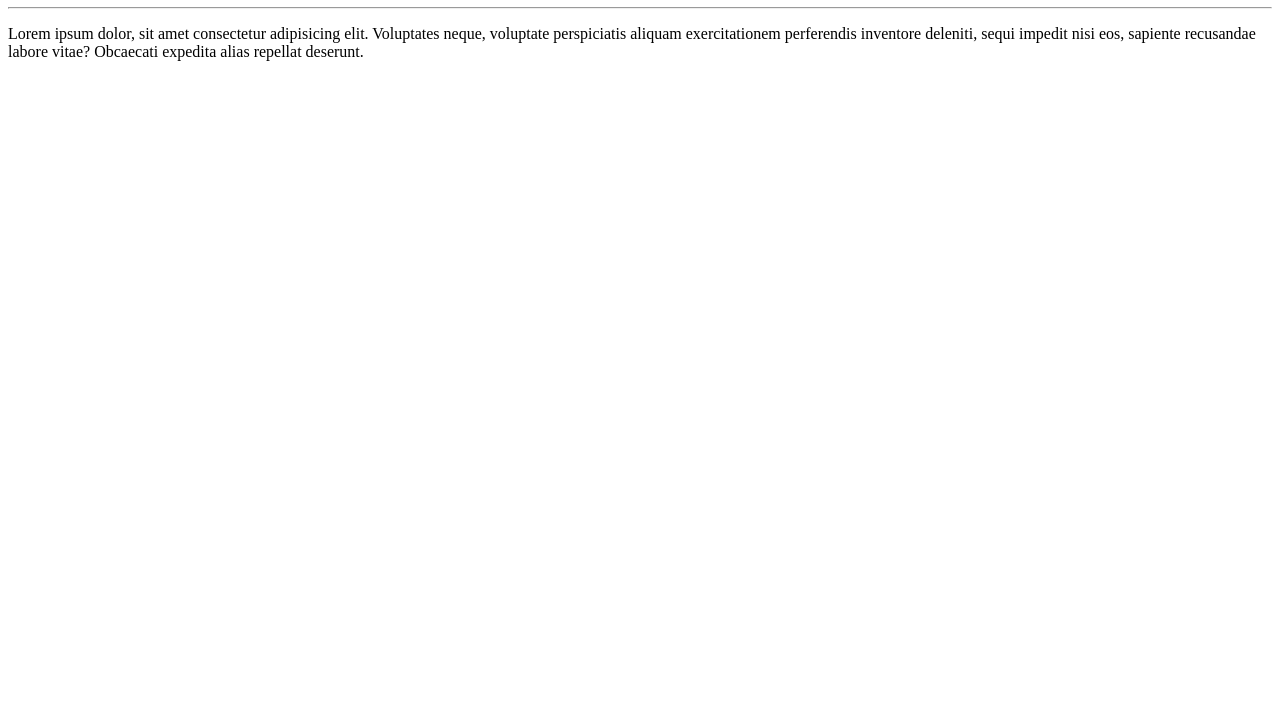
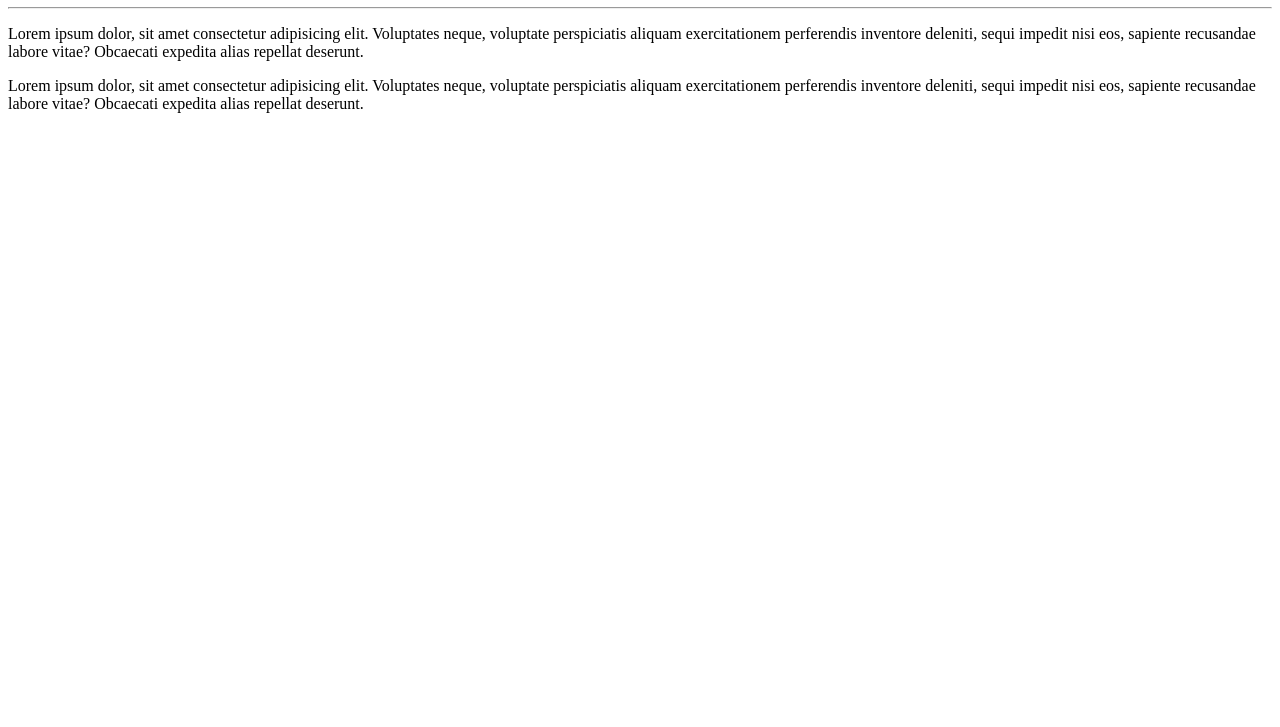
Before and after one commit to sudojordan/Ola-Mundo, a plain HTML site: page Pagina_teste/index.html in a window 1280 px wide. Shown: the part 73-800 px from the top of the page. Drawn offline with Linux system fonts and the light colour scheme.

Commit message:
adicionei paragrafo

```diff
--- a/Pagina_teste/index.html
+++ b/Pagina_teste/index.html
@@ -9,5 +9,7 @@
     <h1>Olá, Mundo!</h1>
     <hr>
     <p>Lorem ipsum dolor, sit amet consectetur adipisicing elit. Voluptates neque, voluptate perspiciatis aliquam exercitationem perferendis inventore deleniti, sequi impedit nisi eos, sapiente recusandae labore vitae? Obcaecati expedita alias repellat deserunt.</p>
+
+    <p>Lorem ipsum dolor, sit amet consectetur adipisicing elit. Voluptates neque, voluptate perspiciatis aliquam exercitationem perferendis inventore deleniti, sequi impedit nisi eos, sapiente recusandae labore vitae? Obcaecati expedita alias repellat deserunt.</p>
 </body>
 </html>
```
